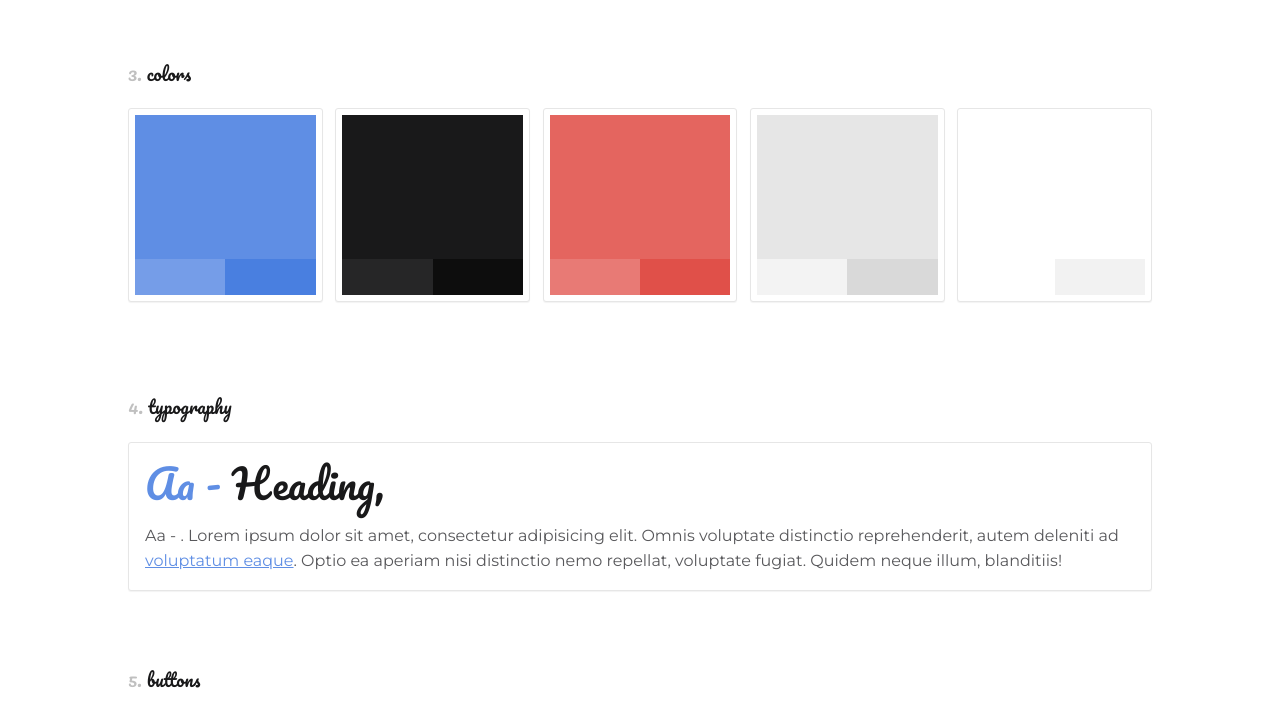
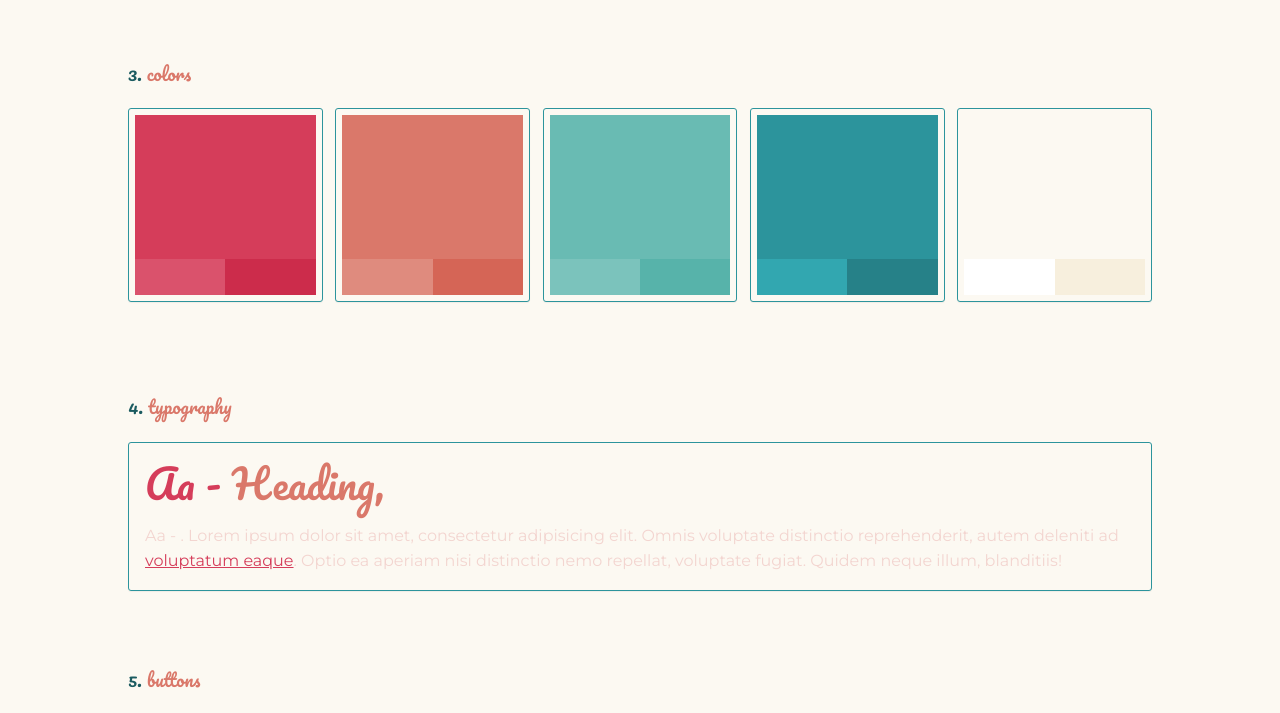
Before and after one commit to daciashu/CSS-Zen-Garden, a website built with Parcel: page style-guide-template/src/index.html in a window 1280 px wide. Shown: the part 1048-1761 px from the top of the page. Built offline with nearby package versions, Linux system fonts and the light colour scheme.

Commit message:
update color partial

```diff
--- a/style-guide-template/src/scss/partials/_colors.scss
+++ b/style-guide-template/src/scss/partials/_colors.scss
@@ -1,10 +1,11 @@
-$color-1: #5f8ee4; // Cornflower Blue - Action color
-$color-2: #19191a; // Dark Blue
-$color-3: #e4655f; // Red
-$color-4: #e6e6e6; // light grey
-$color-5: #ffffff; // white
+$color-1: #D53D5A; // Bright Pink
+$color-2: #DA786A; // Light Pink
+$color-3: #69BBB3; // Light Teal
+$color-4: #2C949C; // Dark Teal
+$color-5: #FCF9F2; // White Sand
+$color-6: #211F38; // Dark Navy
 
 // additional colors
 
-$success: #6fce72; // green
-$alert: $color-3; // red
+$success: #EAAD3B; // Golden Sun
+$alert: $color-1; // Bright Pink
```
Also changed, not shown: 6 other files.
